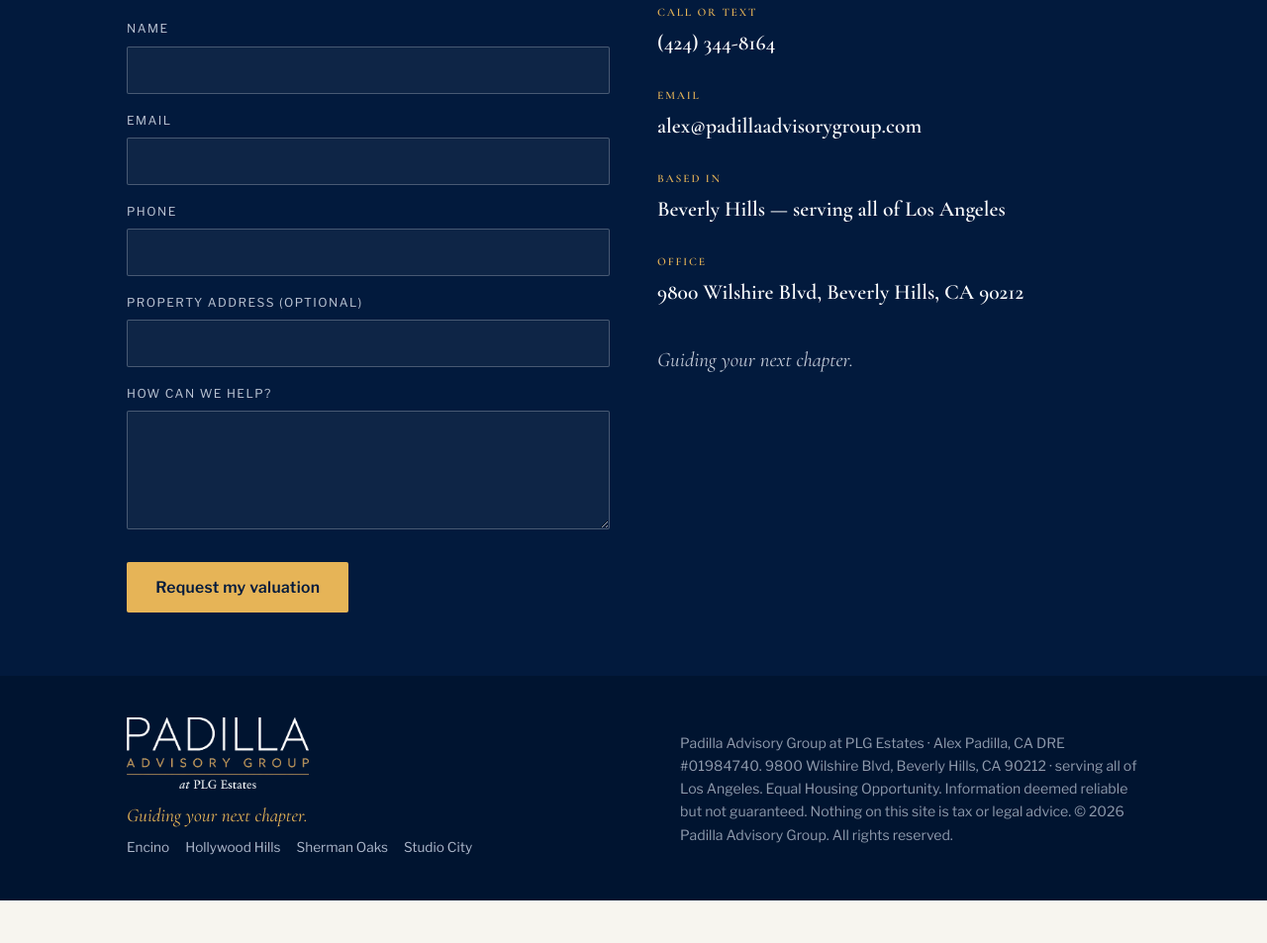
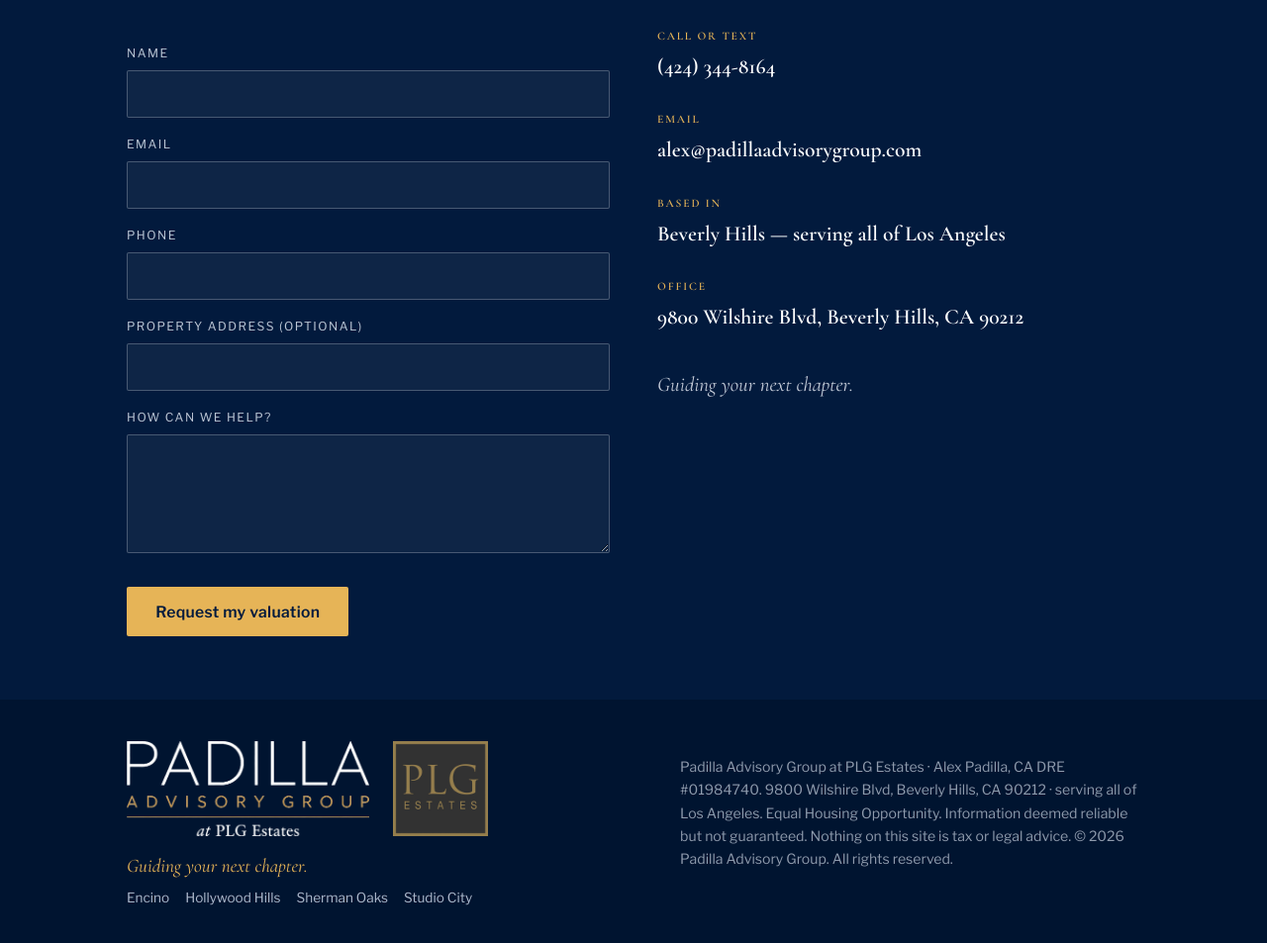
Before and after one commit to padillaadvisory/padilla-advisory-group, an Eleventy site: page src/index.njk in a window 1280 px wide. Shown: the part 8330-9283 px from the top of the page at 99% size. Before the commit the page ends 9240 px from the top, so only its background shows below. Built offline with nearby package versions, Linux system fonts and the light colour scheme; Eleventy itself is replaced by a stand-in of ours; files that its build step writes are made by us from their sources.

Commit message:
Enlarge header logo; show PAG and PLG logos at equal size in footer
Co-Authored-By: Claude Sonnet 5.5 <noreply@anthropic.com>
Claude-Session: https://claude.ai/code/session_019aMS2GYJ4cDLW4nKyZky8X

```diff
--- a/src/assets/css/site.css
+++ b/src/assets/css/site.css
@@ -36,11 +36,11 @@
   /* Header */
   header.site{position:sticky;top:0;z-index:50;background:rgba(247,245,239,.9);backdrop-filter:blur(10px);border-bottom:1px solid var(--line);}
   .nav{display:flex;align-items:center;justify-content:space-between;padding-block:.85rem;gap:1rem;}
-  .brand-logo{height:48px;width:auto;display:block;}
+  .brand-logo{height:80px;width:auto;display:block;}
   .nav-links{display:flex;gap:2rem;align-items:center;}
   .nav-links a{text-decoration:none;font-size:.93rem;font-weight:500;}
   .nav-links a.plain:hover{color:var(--gold-deep);}
-  @media(max-width:860px){ .nav-links a.plain{display:none;} .brand-logo{height:36px;} }
+  @media(max-width:860px){ .nav-links a.plain{display:none;} .brand-logo{height:52px;} }
 
   /* Hero with horizon signature */
   .hero{position:relative;overflow:hidden;color:var(--paper);background:linear-gradient(180deg,#02193C 0%,#0a244a 52%,#03152f 100%);}
@@ -154,7 +154,9 @@
 
   footer.site{background:var(--navy-deep);color:#8f9bad;font-size:.88rem;}
   footer.site .wrap{padding-block:2.6rem;display:flex;flex-wrap:wrap;justify-content:space-between;gap:1.6rem;align-items:flex-start;}
-  footer .flogo{height:72px;width:auto;margin-bottom:.7rem;display:block;}
+  footer .flogos{display:flex;align-items:center;gap:1.5rem;margin-bottom:.9rem;}
+  footer .flogo{height:96px;width:auto;display:block;}
+  @media(max-width:520px){ footer .flogo{height:72px;} }
   footer .ftag{font-family:var(--serif);font-style:italic;font-size:1.2rem;color:var(--gold);}
   footer .legal{max-width:48ch;line-height:1.65;}
   footer a{color:var(--gold);}
--- a/src/includes/base.njk
+++ b/src/includes/base.njk
@@ -44,7 +44,7 @@
 <footer class="site">
   <div class="wrap">
     <div>
-      <img class="flogo" src="/assets/logo-white.png" alt="{{ site.name }} at {{ site.brokerage }}" />
+      <div class="flogos"><img class="flogo" src="/assets/logo-white.png" alt="{{ site.name }} at {{ site.brokerage }}" /><img class="flogo" src="/assets/logo-plg.jpg" alt="{{ site.brokerage }}" /></div>
       <div class="ftag">{{ site.tagline }}</div>
       {% if collections.locations.length %}<div class="areas">{% for loc in collections.locations %}<a href="{{ loc.url }}">{{ loc.data.name }}</a>{% endfor %}</div>{% endif %}
     </div>
```
Also changed, not shown: src/assets/logo-plg.jpg (added).
